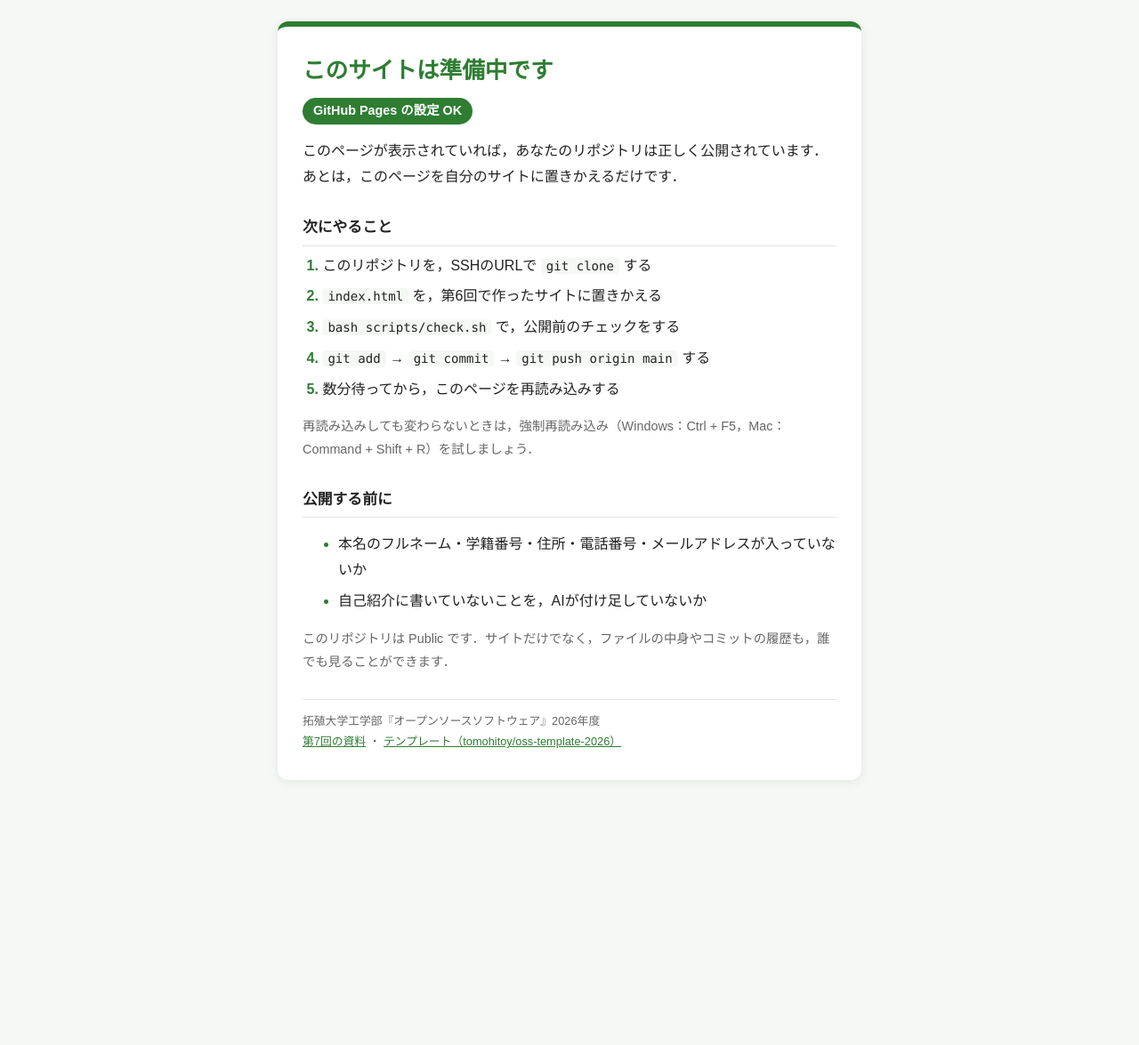
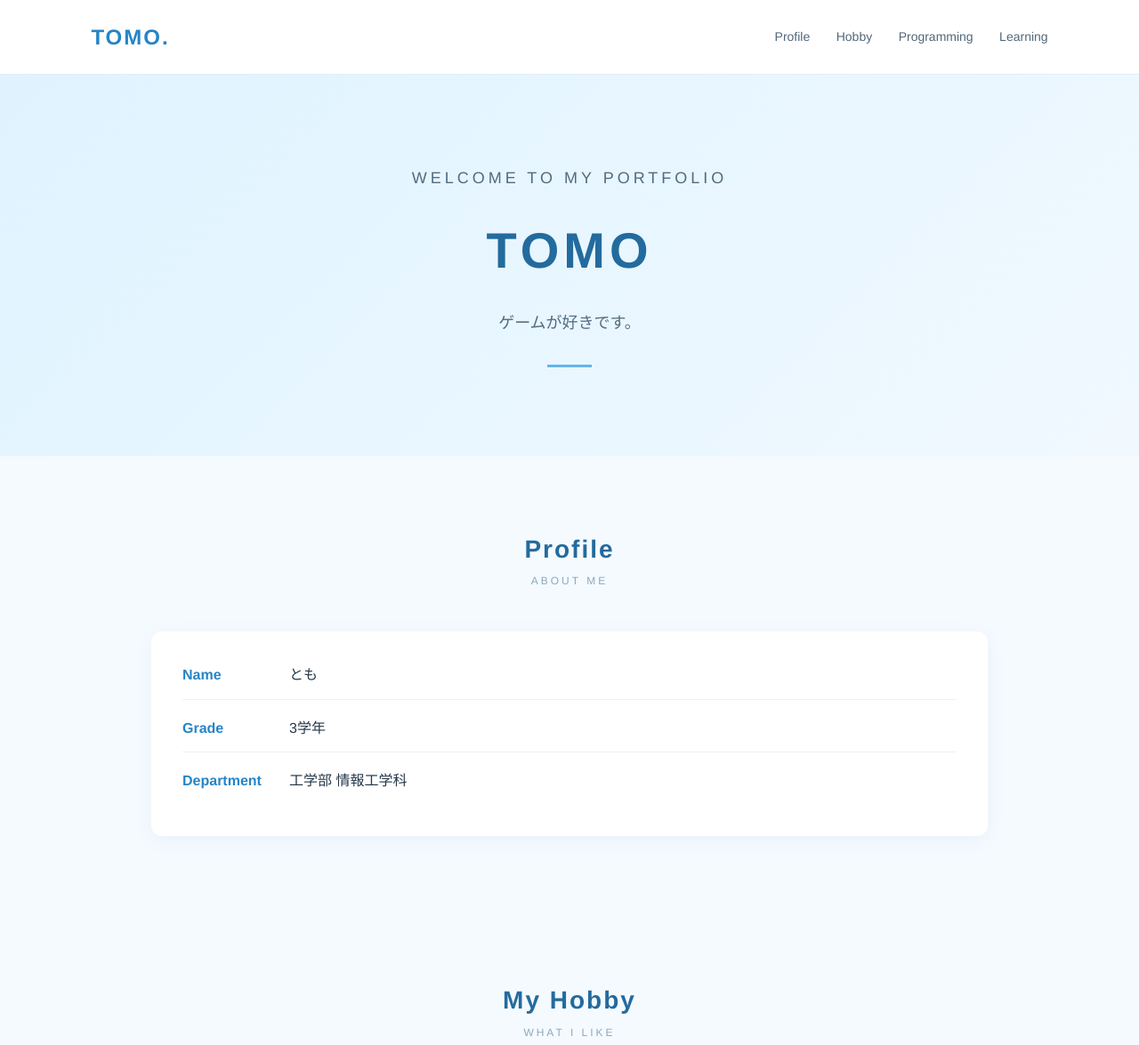
Before and after one commit to tomopog/tomopog.github.io, a plain HTML site: page index.html in a window 1280 px wide. Shown: the top 1175 px of the page at 89% size. Before the commit the page ends 901 px from the top, so only its background shows below. Drawn offline with Linux system fonts and the light colour scheme.

Commit message:
feat: 第6回で作ったサイトを公開する

```diff
--- a/index.html
+++ b/index.html
@@ -1,162 +1,403 @@
 <!DOCTYPE html>
-<!-- oss-template-2026:placeholder （この目印で，scripts/check.sh が「準備中」のページかどうかを見分けます） -->
-<!--
-  テンプレートの「準備中」のページです．
-  このページが https://ユーザー名.github.io/ に表示されたら，GitHub Pages の設定は成功です．
-  第7回の実習4で，このファイルを第6回で作った index.html に置きかえます．
--->
 <html lang="ja">
 <head>
     <meta charset="UTF-8">
-  <meta name="viewport" content="width=device-width, initial-scale=1">
-  <title>準備中</title>
+    <meta name="viewport" content="width=device-width, initial-scale=1.0">
+    <title>とも | Portfolio</title>
+
     <style>
-    /* ===== 色の設定 ===== */
-    :root {
-      --main-color: #2e7d32;  /* メインの色（見出し・番号） */
-      --bg-color: #f5f8f5;    /* ページの背景の色 */
-      --card-color: #ffffff;  /* カードの背景の色 */
-      --text-color: #222222;  /* 文字の色 */
-      --sub-color: #666666;   /* 補足の文字の色 */
-      --line-color: #dfe6df;  /* 区切り線の色 */
+        /* ページ全体の基本設定 */
+        * {
+            margin: 0;
+            padding: 0;
+            box-sizing: border-box;
         }
 
-    /* パソコンやスマートフォンがダークモードのときの色 */
-    @media (prefers-color-scheme: dark) {
-      :root {
-        --main-color: #81c784;
-        --bg-color: #121512;
-        --card-color: #1e231e;
-        --text-color: #e8ece8;
-        --sub-color: #a0a8a0;
-        --line-color: #2f362f;
-      }
+        html {
+            scroll-behavior: smooth;
         }
 
-    /* ページ全体：カードを画面のまんなかに置く */
         body {
-      margin: 0;
-      min-height: 100vh;
-      display: flex;
-      align-items: center;
-      justify-content: center;
-      padding: 24px 16px;
-      box-sizing: border-box;
-      font-family: "Hiragino Sans", "Yu Gothic", "Meiryo", sans-serif;
+            font-family: "Helvetica Neue", Arial, "Noto Sans JP", sans-serif;
+            background-color: #f5faff;
+            color: #26384a;
             line-height: 1.8;
-      color: var(--text-color);
-      background: var(--bg-color);
         }
 
-    /* まんなかのカード */
-    main {
+        /* ヘッダーとナビゲーション */
+        header {
             width: 100%;
-      max-width: 600px;
-      padding: 32px 28px;
-      background: var(--card-color);
-      border-top: 6px solid var(--main-color);
-      border-radius: 12px;
-      box-shadow: 0 2px 12px rgba(0, 0, 0, 0.08);
+            padding: 20px 8%;
+            background-color: #ffffff;
+            display: flex;
+            justify-content: space-between;
+            align-items: center;
+            border-bottom: 1px solid #e2edf7;
         }
 
-    h1 {
-      margin: 0 0 4px;
-      font-size: clamp(1.3rem, 6vw, 1.6rem);  /* スマートフォンでは少し小さくする */
-      line-height: 1.4;
-      color: var(--main-color);
+        .logo {
+            font-size: 24px;
+            font-weight: bold;
+            color: #2684c7;
+            letter-spacing: 2px;
         }
 
-    h2 {
-      margin: 28px 0 8px;
-      padding-bottom: 4px;
-      font-size: 1.05rem;
-      border-bottom: 1px solid var(--line-color);
+        nav a {
+            text-decoration: none;
+            color: #52677a;
+            margin-left: 25px;
+            font-size: 14px;
+            transition: color 0.3s;
         }
 
-    /* 「設定は成功」のバッジ */
-    .badge {
-      display: inline-block;
-      margin: 8px 0 0;
-      padding: 2px 12px;
-      font-size: 0.9rem;
-      font-weight: bold;
-      color: var(--card-color);
-      background: var(--main-color);
-      border-radius: 999px;
+        nav a:hover {
+            color: #2684c7;
         }
 
-    /* 「次にやること」の番号つきリスト */
-    ol {
-      margin: 0;
-      padding-left: 1.4em;
-    }
-    li {
-      margin-bottom: 6px;
-    }
-    li::marker {
-      font-weight: bold;
-      color: var(--main-color);
+        /* メインビジュアル */
+        .hero {
+            min-height: 420px;
+            padding: 100px 20px;
+            display: flex;
+            flex-direction: column;
+            justify-content: center;
+            align-items: center;
+            text-align: center;
+            background: linear-gradient(135deg, #dff3ff, #f1f9ff);
         }
 
-    /* コマンドの見た目 */
-    code {
-      padding: 1px 6px;
-      font-family: "SFMono-Regular", Consolas, monospace;
-      font-size: 0.88em;
-      background: var(--bg-color);
-      border-radius: 4px;
-      white-space: nowrap;  /* コマンドの途中で折り返さない */
+        .hero-label {
+            color: #2684c7;
+            font-size: 13px;
+            letter-spacing: 4px;
+            margin-bottom: 15px;
         }
 
-    /* 補足の小さな文字 */
-    .sub {
-      font-size: 0.9rem;
-      color: var(--sub-color);
+        .hero h1 {
+            font-size: 56px;
+            color: #236b9e;
+            margin-bottom: 15px;
+            letter-spacing: 5px;
         }
 
-    /* いちばん下の小さな文字 */
+        .hero p {
+            font-size: 18px;
+            color: #526b80;
+        }
+
+        .hero-line {
+            width: 50px;
+            height: 3px;
+            background-color: #64b5e8;
+            margin-top: 30px;
+        }
+
+        /* 各セクション共通の設定 */
+        section {
+            max-width: 1000px;
+            margin: 0 auto;
+            padding: 80px 30px;
+        }
+
+        .section-title {
+            text-align: center;
+            margin-bottom: 45px;
+        }
+
+        .section-title h2 {
+            color: #236b9e;
+            font-size: 28px;
+            letter-spacing: 2px;
+        }
+
+        .section-title p {
+            color: #8ba9bd;
+            font-size: 12px;
+            letter-spacing: 3px;
+        }
+
+        /* プロフィール */
+        .profile-card {
+            background-color: #ffffff;
+            border-radius: 12px;
+            padding: 35px;
+            box-shadow: 0 5px 20px rgba(65, 130, 175, 0.07);
+            display: flex;
+            flex-direction: column;
+            gap: 18px;
+        }
+
+        .profile-item {
+            display: flex;
+            border-bottom: 1px solid #edf3f8;
+            padding-bottom: 12px;
+        }
+
+        .profile-item:last-child {
+            border-bottom: none;
+        }
+
+        .profile-label {
+            width: 120px;
+            flex-shrink: 0;
+            color: #2684c7;
+            font-weight: bold;
+        }
+
+        /* 趣味のカード */
+        .hobby-container {
+            display: grid;
+            grid-template-columns: repeat(2, 1fr);
+            gap: 20px;
+        }
+
+        .hobby-card {
+            background-color: #ffffff;
+            padding: 35px 20px;
+            border-radius: 12px;
+            text-align: center;
+            border: 1px solid #e4f0f8;
+            transition: transform 0.3s, box-shadow 0.3s;
+        }
+
+        .hobby-card:hover {
+            transform: translateY(-5px);
+            box-shadow: 0 8px 20px rgba(65, 130, 175, 0.1);
+        }
+
+        .hobby-icon {
+            font-size: 35px;
+            margin-bottom: 10px;
+            color: #399bd6;
+        }
+
+        .hobby-card h3 {
+            color: #236b9e;
+            margin-bottom: 8px;
+        }
+
+        .hobby-card p {
+            font-size: 14px;
+            color: #71879a;
+        }
+
+        /* プログラミング経験 */
+        .programming {
+            background-color: #eaf6ff;
+            border-radius: 12px;
+            padding: 40px;
+            text-align: center;
+        }
+
+        .programming h3 {
+            color: #236b9e;
+            margin-bottom: 12px;
+        }
+
+        .programming p {
+            color: #607b91;
+        }
+
+        /* 授業で学びたいこと */
+        .learning-card {
+            background-color: #ffffff;
+            padding: 35px;
+            border-radius: 12px;
+            border-left: 5px solid #55a9dc;
+            box-shadow: 0 5px 20px rgba(65, 130, 175, 0.07);
+        }
+
+        .learning-card h3 {
+            color: #236b9e;
+            font-size: 23px;
+            margin-bottom: 10px;
+        }
+
+        /* 最後のひとこと */
+        .message {
+            background: linear-gradient(135deg, #dff3ff, #eaf7ff);
+            text-align: center;
+            padding: 65px 20px;
+        }
+
+        .message h2 {
+            color: #236b9e;
+            margin-bottom: 15px;
+        }
+
+        .message p {
+            font-size: 18px;
+            color: #526b80;
+        }
+
+        /* フッター */
         footer {
-      margin-top: 28px;
-      padding-top: 12px;
-      font-size: 0.8rem;
-      color: var(--sub-color);
-      border-top: 1px solid var(--line-color);
+            background-color: #ffffff;
+            text-align: center;
+            padding: 25px;
+            color: #8ba9bd;
+            font-size: 12px;
+            border-top: 1px solid #e2edf7;
         }
-    a {
-      color: var(--main-color);
+
+        /* スマートフォン向けのレイアウト */
+        @media screen and (max-width: 600px) {
+            header {
+                flex-direction: column;
+                gap: 12px;
+                padding: 15px;
+            }
+
+            nav a {
+                margin: 0 8px;
+                font-size: 12px;
+            }
+
+            .hero {
+                min-height: 350px;
+                padding: 70px 15px;
+            }
+
+            .hero h1 {
+                font-size: 42px;
+            }
+
+            .hero p {
+                font-size: 15px;
+            }
+
+            section {
+                padding: 60px 20px;
+            }
+
+            .profile-card {
+                padding: 25px 18px;
+            }
+
+            .profile-item {
+                flex-direction: column;
+                gap: 3px;
+            }
+
+            .hobby-container {
+                grid-template-columns: 1fr;
+            }
+
+            .programming,
+            .learning-card {
+                padding: 25px 20px;
+            }
         }
     </style>
 </head>
+
 <body>
-  <main>
-    <h1>このサイトは準備中です</h1>
-    <p class="badge">GitHub Pages の設定 OK</p>
-    <p>このページが表示されていれば，あなたのリポジトリは正しく公開されています．
-      あとは，このページを自分のサイトに置きかえるだけです．</p>
 
-    <h2>次にやること</h2>
-    <ol>
-      <li>このリポジトリを，SSHのURLで <code>git clone</code> する</li>
-      <li><code>index.html</code> を，第6回で作ったサイトに置きかえる</li>
-      <li><code>bash scripts/check.sh</code> で，公開前のチェックをする</li>
-      <li><code>git add</code> → <code>git commit</code> → <code>git push origin main</code> する</li>
-      <li>数分待ってから，このページを再読み込みする</li>
-    </ol>
-    <p class="sub">再読み込みしても変わらないときは，強制再読み込み（Windows：Ctrl + F5，Mac：Command + Shift + R）を試しましょう．</p>
+    <!-- ヘッダー：サイトのロゴと各セクションへのリンク -->
+    <header>
+        <div class="logo">TOMO.</div>
 
-    <h2>公開する前に</h2>
-    <ul>
-      <li>本名のフルネーム・学籍番号・住所・電話番号・メールアドレスが入っていないか</li>
-      <li>自己紹介に書いていないことを，AIが付け足していないか</li>
-    </ul>
-    <p class="sub">このリポジトリは Public です．サイトだけでなく，ファイルの中身やコミットの履歴も，誰でも見ることができます．</p>
+        <nav>
+            <a href="#profile">Profile</a>
+            <a href="#hobby">Hobby</a>
+            <a href="#programming">Programming</a>
+            <a href="#learning">Learning</a>
+        </nav>
+    </header>
 
+    <!-- メインビジュアル：名前とキャッチコピー -->
+    <div class="hero">
+        <p class="hero-label">WELCOME TO MY PORTFOLIO</p>
+        <h1>TOMO</h1>
+        <p>ゲームが好きです。</p>
+        <div class="hero-line"></div>
+    </div>
+
+    <!-- プロフィール：基本情報を紹介 -->
+    <section id="profile">
+        <div class="section-title">
+            <h2>Profile</h2>
+            <p>ABOUT ME</p>
+        </div>
+
+        <div class="profile-card">
+            <div class="profile-item">
+                <span class="profile-label">Name</span>
+                <span>とも</span>
+            </div>
+
+            <div class="profile-item">
+                <span class="profile-label">Grade</span>
+                <span>3学年</span>
+            </div>
+
+            <div class="profile-item">
+                <span class="profile-label">Department</span>
+                <span>工学部 情報工学科</span>
+            </div>
+        </div>
+    </section>
+
+    <!-- 趣味：好きなことをカード形式で紹介 -->
+    <section id="hobby">
+        <div class="section-title">
+            <h2>My Hobby</h2>
+            <p>WHAT I LIKE</p>
+        </div>
+
+        <div class="hobby-container">
+            <div class="hobby-card">
+                <div class="hobby-icon">🎮</div>
+                <h3>Game</h3>
+                <p>ゲームをすることが好きです。</p>
+            </div>
+
+            <div class="hobby-card">
+                <div class="hobby-icon">♪</div>
+                <h3>Music</h3>
+                <p>音楽を聴くことが好きです。</p>
+            </div>
+        </div>
+    </section>
+
+    <!-- プログラミング経験：現在の経験を紹介 -->
+    <section id="programming">
+        <div class="section-title">
+            <h2>Programming</h2>
+            <p>MY EXPERIENCE</p>
+        </div>
+
+        <div class="programming">
+            <h3>プログラミング経験</h3>
+            <p>プログラミングの経験は、まだほとんどありません。</p>
+        </div>
+    </section>
+
+    <!-- 学習目標：授業で学びたいことを紹介 -->
+    <section id="learning">
+        <div class="section-title">
+            <h2>Learning</h2>
+            <p>MY GOAL</p>
+        </div>
+
+        <div class="learning-card">
+            <h3>Git Commit</h3>
+            <p>
+                この授業では、Gitのcommitについて学びたいです。
+            </p>
+        </div>
+    </section>
+
+    <!-- ひとこと：自分らしいメッセージ -->
+    <div class="message">
+        <h2>One More Thing</h2>
+        <p>今すごく眠い。</p>
+    </div>
+
+    <!-- フッター -->
     <footer>
-      拓殖大学工学部『オープンソースソフトウェア』2026年度<br>
-      <a href="https://github.com/tomohitoy/oss-practice-2026/blob/main-07/chap07/README.md">第7回の資料</a>
-      ・
-      <a href="https://github.com/tomohitoy/oss-template-2026">テンプレート（tomohitoy/oss-template-2026）</a>
+        <p>© 2026 TOMO. Portfolio</p>
     </footer>
-  </main>
+
 </body>
 </html>
```
Lines whose indentation alone changed are shown as unchanged.
